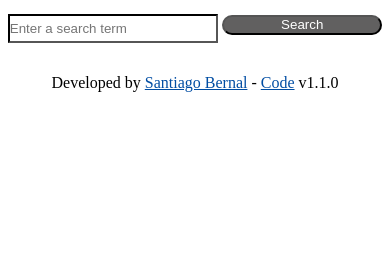
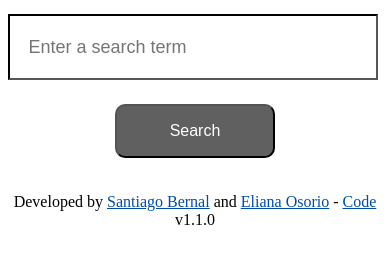
Before and after one commit to santiaguf/torre-mentors, a website: page src/index.html in a window 390 px wide. Shown: the part 132-396 px from the top of the page. Drawn offline with Linux system fonts and the light colour scheme.

Commit message:
fix: media queries responsive Design.

```diff
--- a/src/css/style.css
+++ b/src/css/style.css
@@ -87,7 +87,7 @@ img{
 button{
   width: 160px;
   border-radius: 10px;
-  padding: 0.5%;
+  padding: 1%;
   margin-top: .5%;
   background-color: #616060;
   color: rgb(255, 255, 255);
@@ -127,3 +127,39 @@ footer{
   justify-content: space-around;
   padding: 2%;
 }
+
+@media(max-width: 480px){
+
+#search-form{
+  display: flex;
+  flex-wrap: wrap;
+  justify-content: center;
+}
+#searchTerm{
+  margin-bottom: 2%;
+  padding: 5%;
+  font-size: large;
+}
+#mentors{
+  flex-direction: column;
+  align-items: center;
+}
+.cardh{
+  width: 70%;
+  margin-bottom: 5%;
+}
+button{
+  padding: 10%;
+  margin-top: 10%;
+  font-size: medium;
+
+}
+#prefooter{
+  flex-direction: column;
+  align-items: center;
+  margin-top: 1%;
+  margin-bottom: 1%;
+}
+
+
+}
--- a/src/index.html
+++ b/src/index.html
@@ -91,7 +91,7 @@
 
       <footer>
         <p>
-          Developed by <a href="https://sb.js.org/">Santiago Bernal</a> -
+          Developed by <a href="https://sb.js.org/">Santiago Bernal</a> and <a href="https://www.linkedin.com/in/jasmin-eliana-osorio-osorio/">Eliana Osorio</a> -
           <a href="https://github.com/santiaguf/torre-mentors/" target="_blank"
             >Code</a
           >
```
